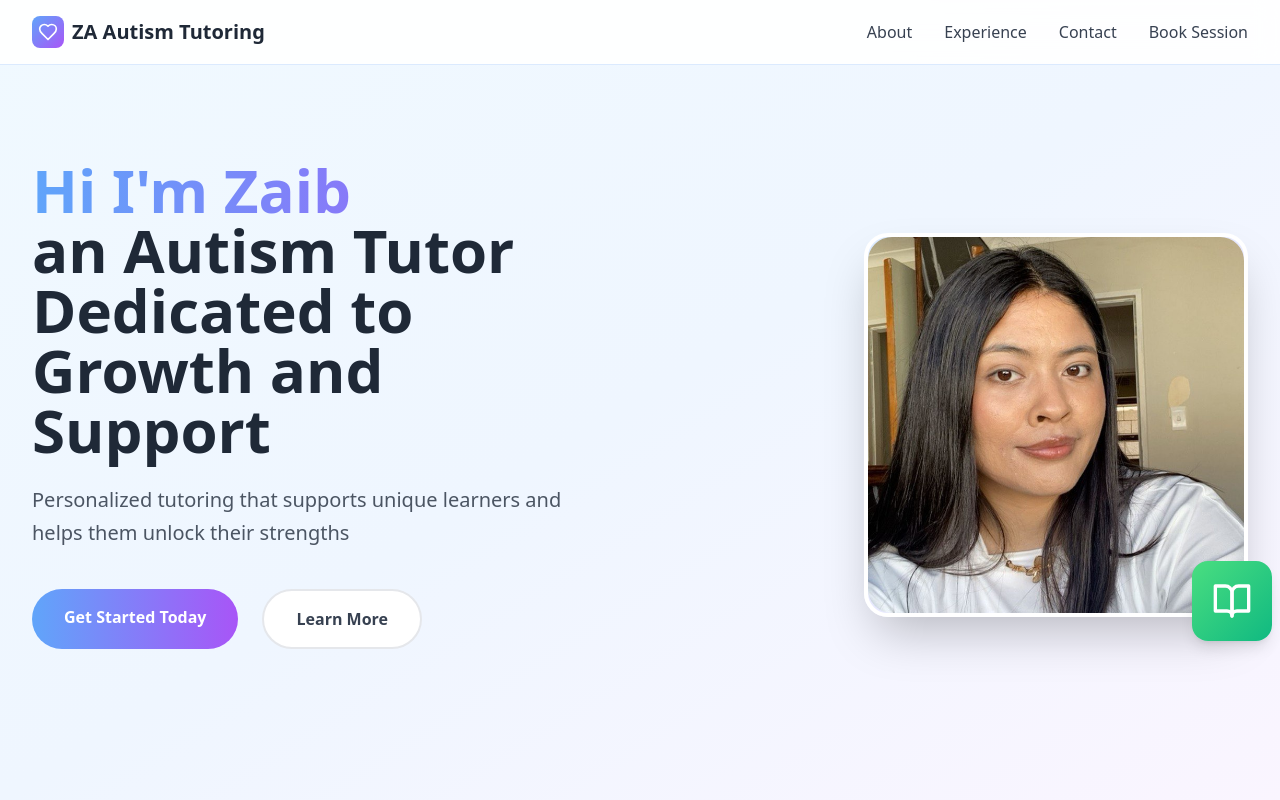
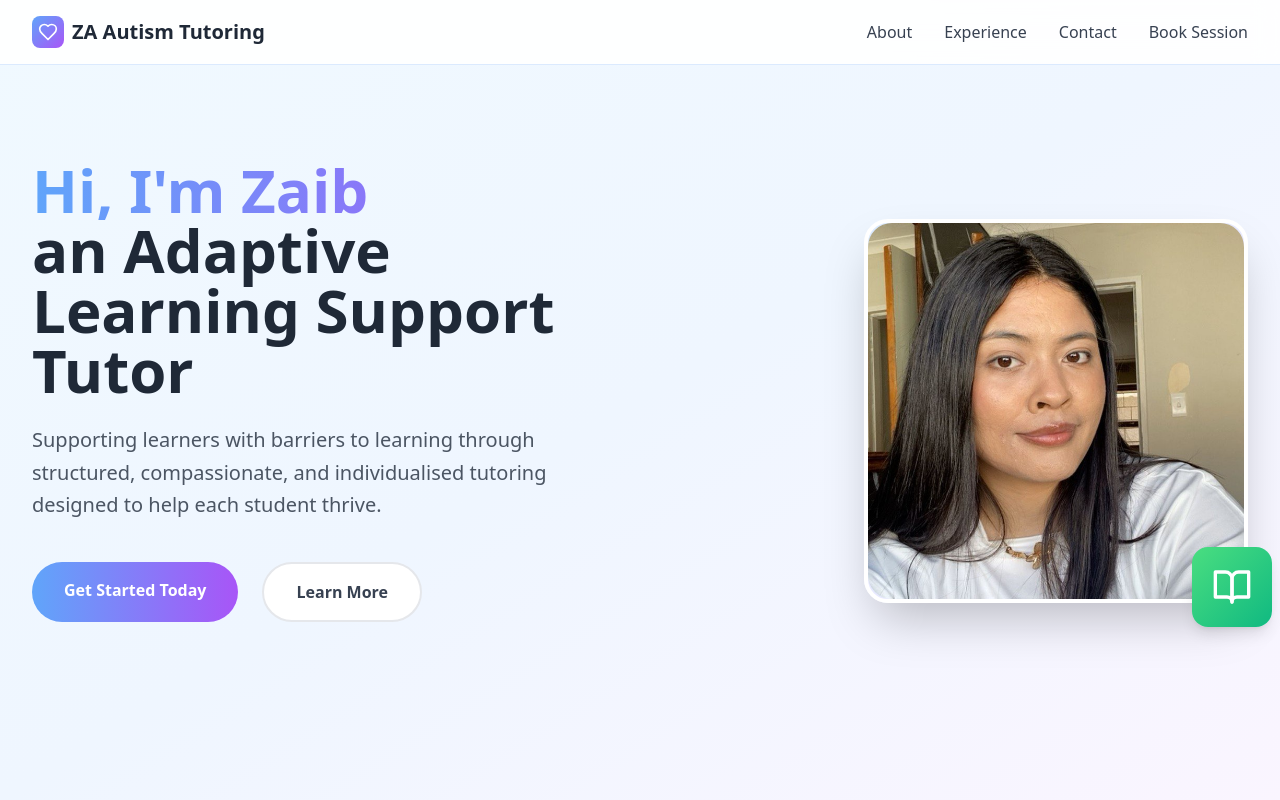
Before and after one commit to daybreaktechsoftware/Zaib_Tutoring, a React (Vite) app: page / in a window 1280 px wide. Shown: the top 800 px of the page. Built offline with nearby package versions, Linux system fonts and the light colour scheme.

Commit message:
Update Hero.tsx

```diff
--- a/src/components/Hero.tsx
+++ b/src/components/Hero.tsx
@@ -10,14 +10,15 @@ const Hero = () => {
             <div className="space-y-6 text-center lg:text-left">
               <h1 className="text-4xl md:text-5xl lg:text-6xl font-bold text-gray-800 leading-tight">
                 <span className="block text-transparent bg-clip-text bg-gradient-to-r from-blue-400 to-purple-500">
-                  Hi I'm Zaib
+                  Hi, I'm Zaib
                 </span>
-                an Autism Tutor Dedicated to Growth and Support
+                an Adaptive Learning Support Tutor
               </h1>
 
               <p className="text-xl text-gray-600 leading-relaxed max-w-xl mx-auto lg:mx-0">
-                Personalized tutoring that supports unique learners and helps
-                them unlock their strengths
+                Supporting learners with barriers to learning through
+                structured, compassionate, and individualised tutoring designed
+                to help each student thrive.
               </p>
             </div>
 
```
